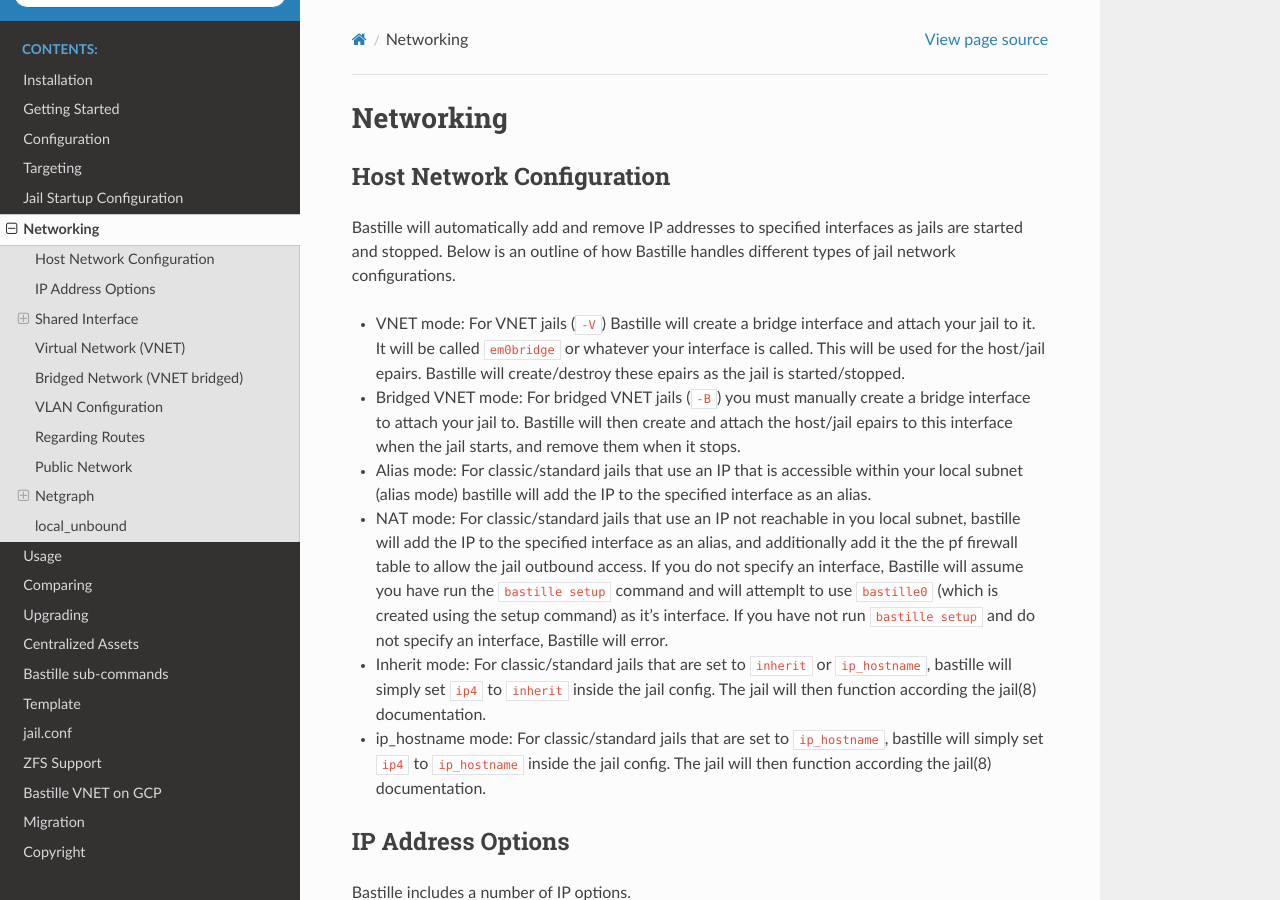
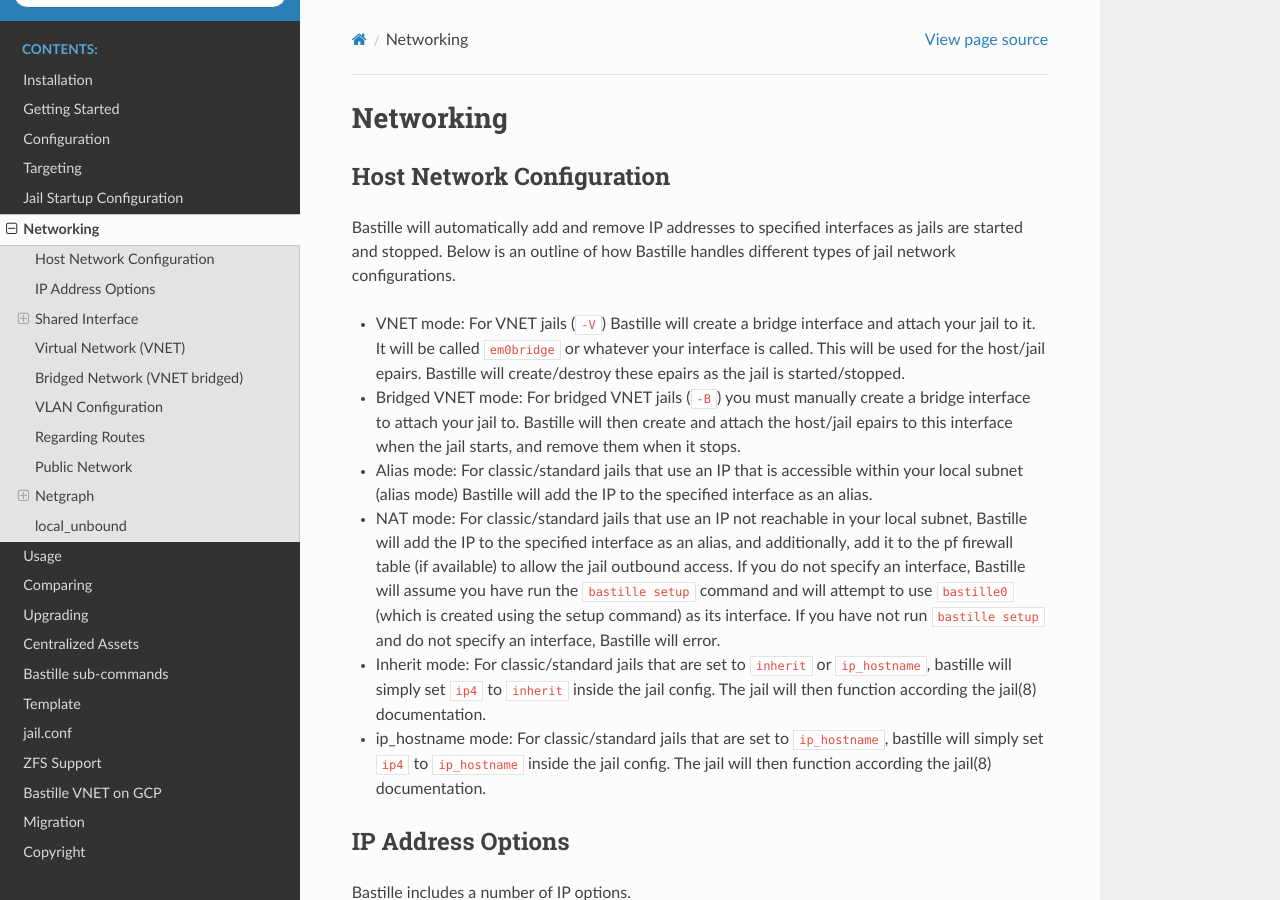
Before and after one commit to BastilleBSD/bastille, a Sphinx documentation site: the page built from docs/chapters/networking.rst, in a window 1280 px wide and 900 px high. Built offline with Sphinx 7.4.7 and the Read the Docs theme 3.1.0, drawn with Linux system fonts in a browser that asks for light colours.

Commit message:
Resolve reviews

```diff
--- a/docs/chapters/networking.rst
+++ b/docs/chapters/networking.rst
@@ -19,15 +19,15 @@ different types of jail network configurations.
   it stops.
 
 * Alias mode: For classic/standard jails that use an IP that is accessible
-  within your local subnet (alias mode) bastille will add the IP to the
+  within your local subnet (alias mode) Bastille will add the IP to the
   specified interface as an alias.
 
-* NAT mode: For classic/standard jails that use an IP not reachable in you local
-  subnet, bastille will add the IP to the specified interface as an alias, and
-  additionally add it the the pf firewall table to allow the jail outbound
+* NAT mode: For classic/standard jails that use an IP not reachable in your local
+  subnet, Bastille will add the IP to the specified interface as an alias, and
+  additionally, add it to the pf firewall table (if available) to allow the jail outbound
   access. If you do not specify an interface, Bastille will assume you have run
-  the ``bastille setup`` command and will attemplt to use ``bastille0`` (which
-  is created using the setup command) as it's interface. If you have not run
+  the ``bastille setup`` command and will attempt to use ``bastille0`` (which
+  is created using the setup command) as its interface. If you have not run
   ``bastille setup`` and do not specify an interface, Bastille will error.
 
 * Inherit mode: For classic/standard jails that are set to ``inherit`` or
```
